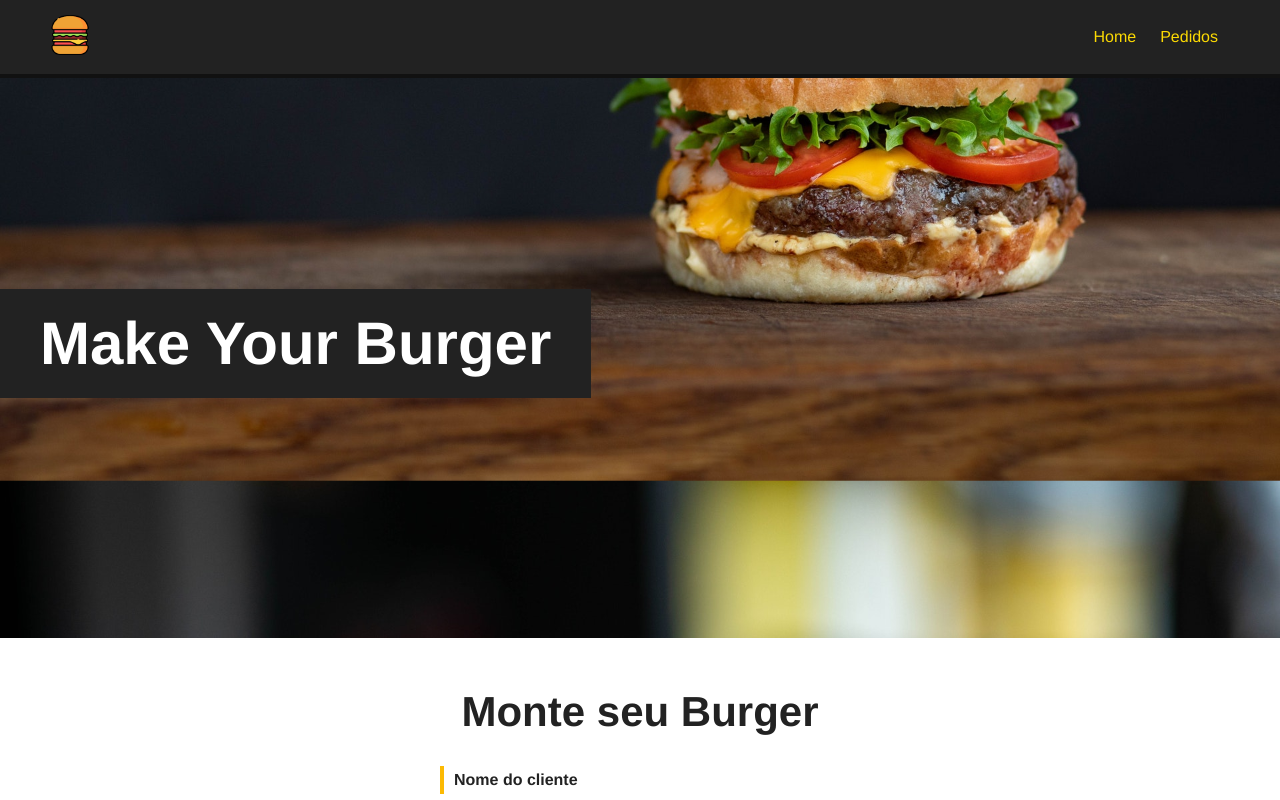
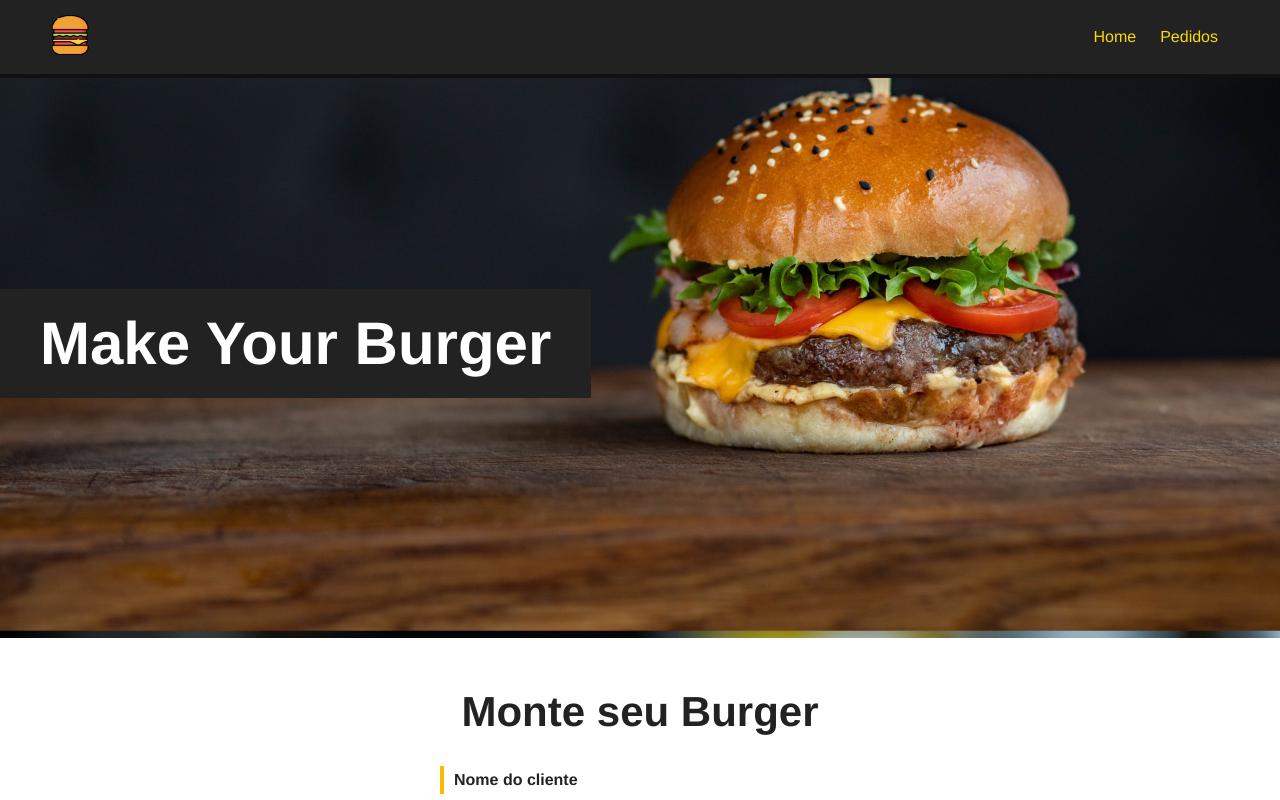
Before and after one commit to j-ordep/super-burger, a Vue app in the folder frontend/: page / in a window 1280 px wide. Shown: the top 800 px of the page. Built offline with nearby package versions, Linux system fonts and the light colour scheme; data requests are answered from the project's data file.

Commit message:
fix: corrigindo imagem do hamburguer

```diff
--- a/frontend/src/components/Banner.vue
+++ b/frontend/src/components/Banner.vue
@@ -13,9 +13,9 @@ export default {
 <style scoped>
   #main-banner {
     background-image: url("/img/burger.jpg");
-    background-position: 0 -450px;
+    background-position: 0 -300px;
     background-size: cover;
-    height: 70vh; /* antes era 500px */
+    height: 70vh;
     display: flex;
     align-items: center;
     justify-content: flex-start;
```
